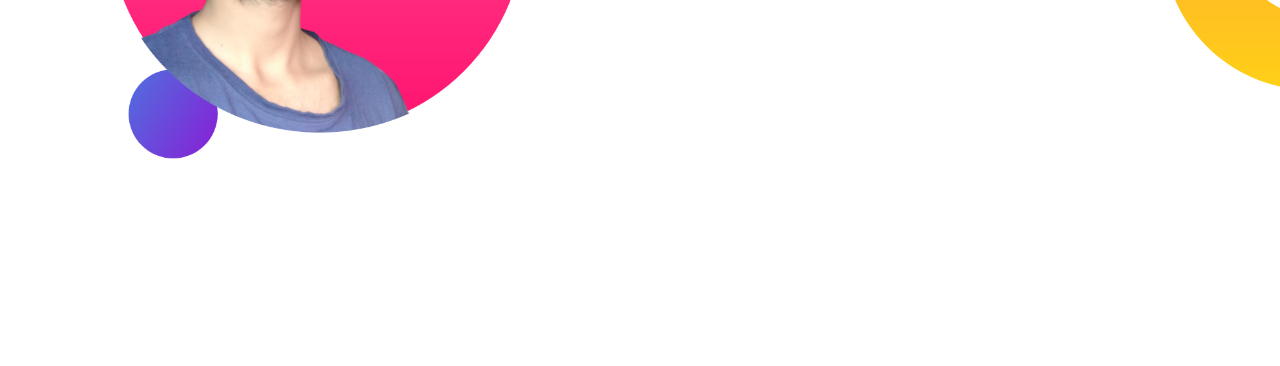
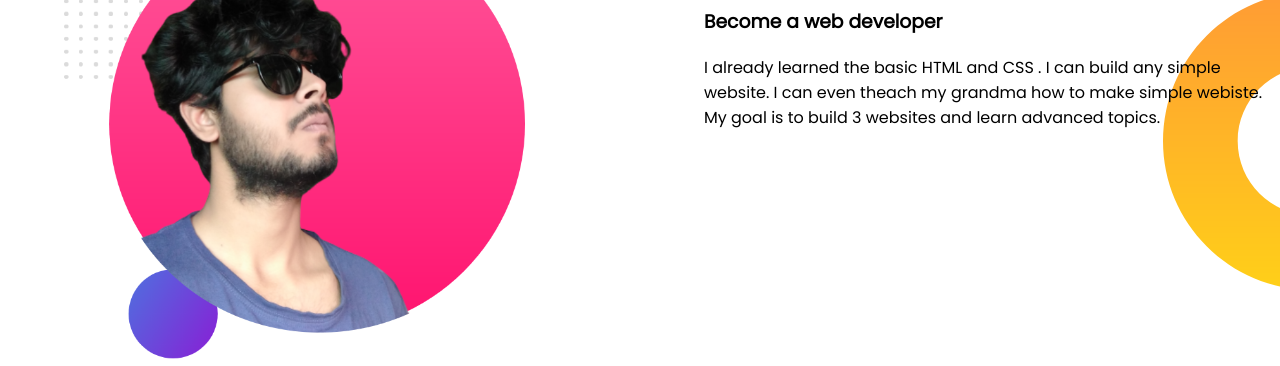
Before and after one commit to Riday1/developer-portfolio1, a plain HTML site: page index.html in a window 1280 px wide. Shown: the part 748-1114 px from the top of the page. Before the commit the page ends 914 px from the top, so only its background shows below. Drawn offline with Linux system fonts and the light colour scheme.

Commit message:
middle banner added

```diff
--- a/style.css
+++ b/style.css
@@ -24,10 +24,12 @@ h1 {
 }
 
 .section_2 {
-    display:flex;
+    display: flex;
     background-image: url(images/dream-bg.png);
     background-repeat: no-repeat;
-    background-position:right;
+    background-position: right;
+    margin-top: 200px;
+    ;
 }
 
 .half_width {
```
